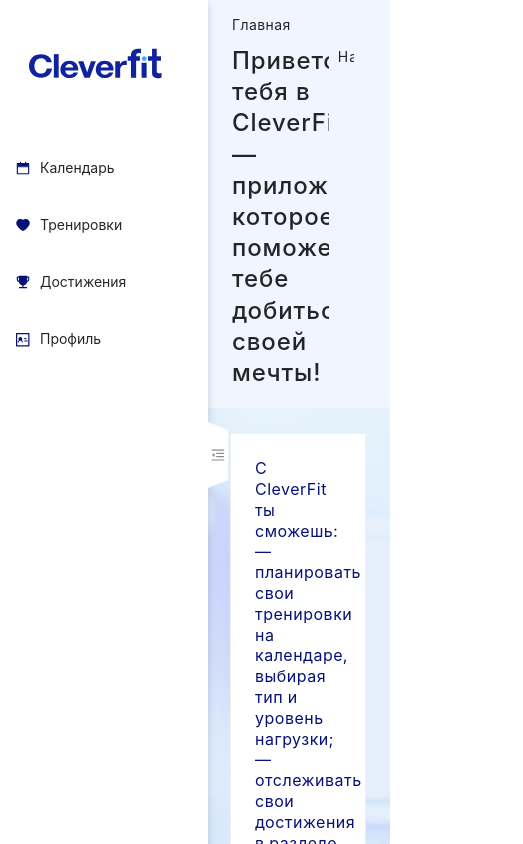
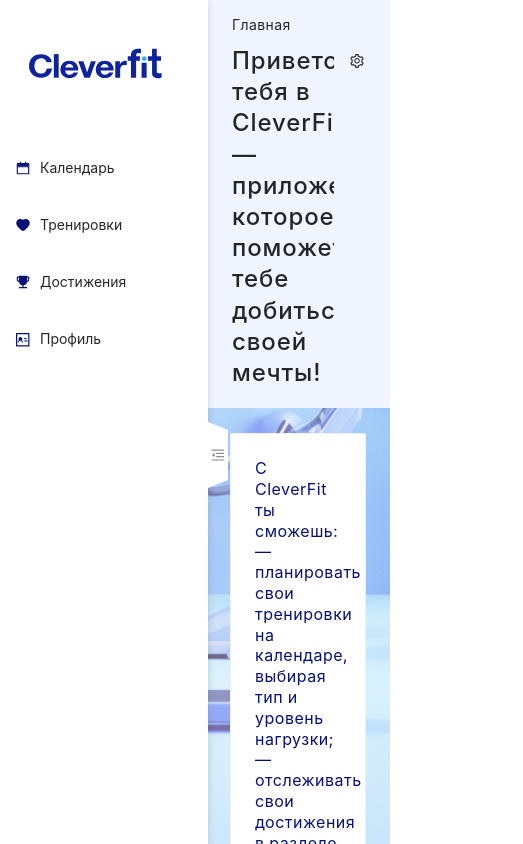
Before and after one commit to ClevertecFrontendLab/VeronikaBogdan, a React (Vite) app: page /#/ in a window 390 px wide. Shown: the top 844 px of the page, 523 px wide, since content can reach past the window. Built offline with nearby package versions, Linux system fonts and the light colour scheme.

Commit message:
refactor: change sidermenu-switcher style, refactor margin styles in elements

```diff
--- a/src/components/layout/footer/footer.scss
+++ b/src/components/layout/footer/footer.scss
@@ -23,6 +23,7 @@
     div.ant-card.download {
         max-width: 240px;
         width: 100%;
+        margin-right: 2px;
 
         div.ant-card-head-title div {
             display: flex;
@@ -44,17 +45,22 @@
 
         div.ant-card-body {
             display: flex;
-            padding: 13px 0;
+            padding: 8px 0;
 
             button {
                 flex: 1;
                 letter-spacing: 0.3px;
+                padding-left: 10px;
 
                 @media (max-width: 834px) {
                     &.ant-btn-text .anticon {
                         display: inline;
                     }
                 }
+            }
+
+            @media (max-width: 360px) {
+                padding: 10px 0;
             }
         }
 
--- a/src/components/layout/header/header.scss
+++ b/src/components/layout/header/header.scss
@@ -17,6 +17,7 @@
             justify-content: space-between;
             align-items: flex-start;
             width: 100%;
+            white-space: normal;
 
             @media (max-width: 834px) {
                 margin-top: 1px;
@@ -26,7 +27,6 @@
         &-title {
             display: flex;
             flex-direction: column;
-
             font: {
                 size: 38px;
                 weight: 700;
@@ -43,12 +43,12 @@
                 }
             }
 
-            @media (max-width: 360px) {
-                fonts-size: 20px;
+            @media (max-width: 834px) {
+                margin: 0;
             }
 
-            @media (max-width: 834px) {
-                margin: 0;
+            @media (max-width: 360px) {
+                font-size: 20px;
             }
         }
 
@@ -56,10 +56,12 @@
             text-align: end;
 
             @media (max-width: 834px) {
+                margin-right: 0;
                 padding-right: 10px;
             }
 
             @media (max-width: 360px) {
+                padding-right: 10px;
                 margin-right: 0;
             }
         }
@@ -72,7 +74,7 @@
     }
 }
 
-button.ant-btn {
+button.ant-btn-circle {
     height: auto;
     padding: 0;
     letter-spacing: 1px;
--- a/src/components/layout/sidebar/sidebar.scss
+++ b/src/components/layout/sidebar/sidebar.scss
@@ -116,7 +116,7 @@
 }
 
 button.exit-collapsed {
-    padding: 12px 32px 12px 16px;
+    padding-left: 0;
     box-shadow: inset 0 1px 0 0 $character-light-dividers;
 
     span {
--- a/src/components/layout/sidemenu-switcher/sidemenu-switcher.scss
+++ b/src/components/layout/sidemenu-switcher/sidemenu-switcher.scss
@@ -12,7 +12,9 @@
     position: fixed;
     top: 50%;
     cursor: pointer;
-    background: no-repeat url('/sidemenu-switcher.svg');
+    background-color: $character-light-primary-inverse;
+    clip-path: polygon(0 0, 100% 12%, 100% 88%, 0 100%);
+    filter: drop-shadow(10px 5px 0 rgba(0, 0, 0, 0.15));
     z-index: 10;
 
     svg {
--- a/src/pages/main-page/main-page.scss
+++ b/src/pages/main-page/main-page.scss
@@ -12,11 +12,12 @@
         }
 
         @media (max-width: 834px) {
-            background-position: -250px;
+            background-position: -200px;
+            background-attachment: fixed;
         }
 
         @media (max-width: 360px) {
-            background-position: -650px;
+            background-position: -390px;
         }
     }
 }
```
